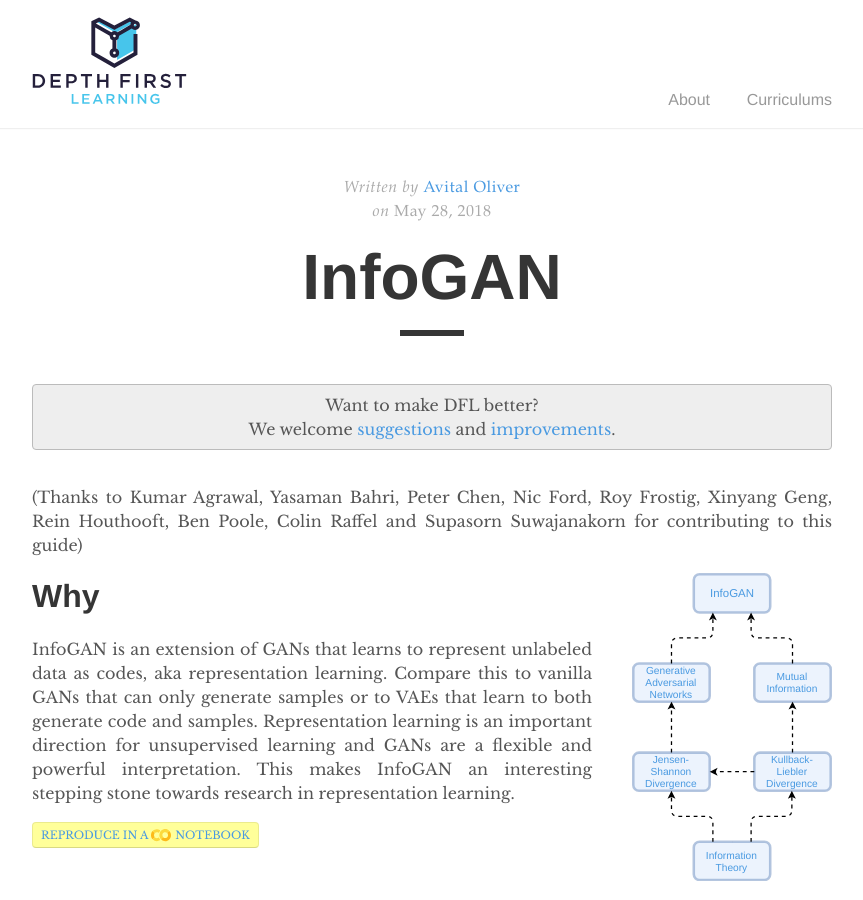
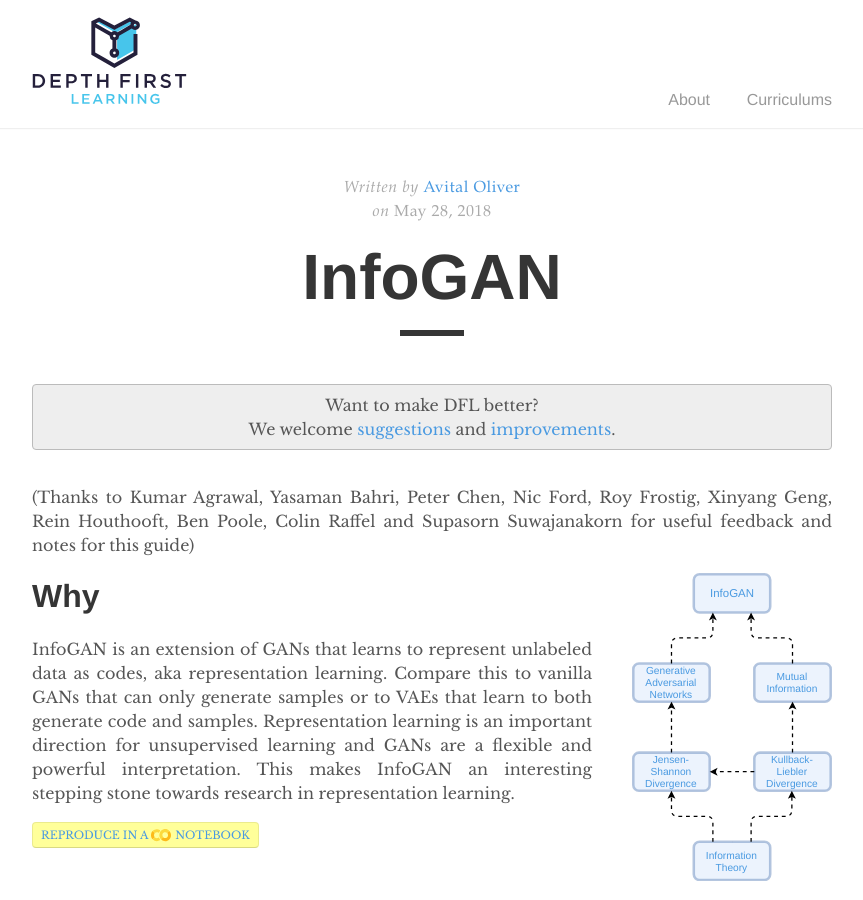
Before and after one commit to depthfirstlearning/depthfirstlearning.com, a Jekyll site: the page built from _posts/2018-05-28-InfoGAN.markdown, in a window 1280 px wide and 900 px high. Shown: the whole window, without its empty margins (208-1071 px from the left). Built offline with Jekyll 4.4.1, drawn with Linux system fonts in a browser that asks for light colours; formulas are drawn with MathJax 3.

Commit message:
Update 2018-05-28-InfoGAN.markdown

```diff
--- a/_posts/2018-05-28-InfoGAN.markdown
+++ b/_posts/2018-05-28-InfoGAN.markdown
@@ -12,7 +12,7 @@
 feedback: true
 ---
 
-(Thanks to Kumar Agrawal, Yasaman Bahri, Peter Chen, Nic Ford, Roy Frostig, Xinyang Geng, Rein Houthooft, Ben Poole, Colin Raffel and Supasorn Suwajanakorn for contributing to this guide)
+(Thanks to Kumar Agrawal, Yasaman Bahri, Peter Chen, Nic Ford, Roy Frostig, Xinyang Geng, Rein Houthooft, Ben Poole, Colin Raffel and Supasorn Suwajanakorn for useful feedback and notes for this guide)
 
 <iframe class="deps" src="/assets/infogan-deps.svg" width="200"></iframe>
 
```
